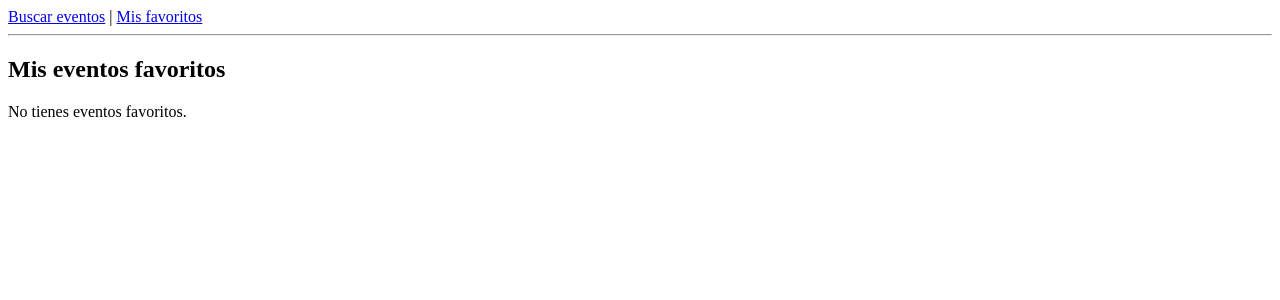
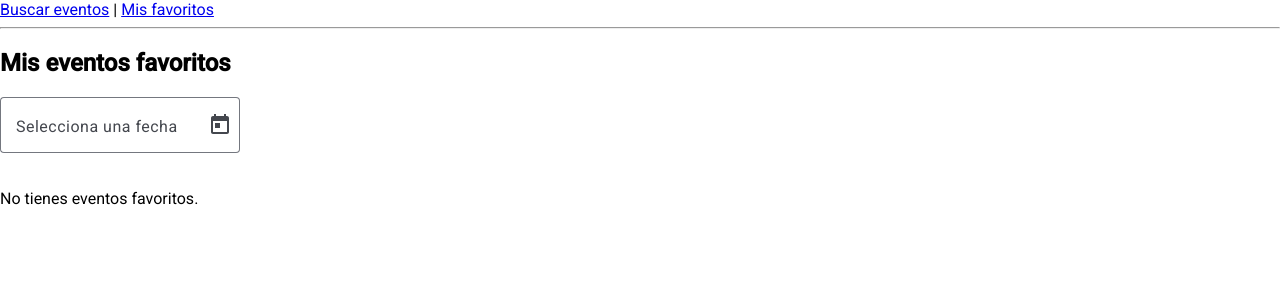
Before and after one commit to davidreyesga/sports-events-app, an Angular app: page /favorites in a window 1280 px wide. Shown: the top 300 px of the page. Built offline with nearby package versions, Linux system fonts and the light colour scheme.

Commit message:
first calendar layout

```diff
--- a/angular.json
+++ b/angular.json
@@ -27,6 +27,7 @@
               }
             ],
             "styles": [
+              "@angular/material/prebuilt-themes/azure-blue.css",
               "src/styles.css"
             ],
             "scripts": [],
@@ -90,6 +91,7 @@
               }
             ],
             "styles": [
+              "@angular/material/prebuilt-themes/azure-blue.css",
               "src/styles.css"
             ],
             "scripts": []
--- a/package.json
+++ b/package.json
@@ -12,10 +12,12 @@
   "private": true,
   "dependencies": {
     "@angular/animations": "^19.0.0",
+    "@angular/cdk": "^19.1.1",
     "@angular/common": "^19.0.0",
     "@angular/compiler": "^19.0.0",
     "@angular/core": "^19.0.0",
     "@angular/forms": "^19.0.0",
+    "@angular/material": "^19.1.1",
     "@angular/platform-browser": "^19.0.0",
     "@angular/platform-browser-dynamic": "^19.0.0",
     "@angular/platform-server": "^19.0.0",
--- a/src/app/favorites/favorites.component.html
+++ b/src/app/favorites/favorites.component.html
@@ -1,6 +1,16 @@
 <!-- src/app/favorites/favorites.component.html -->
+
 <div>
   <h2>Mis eventos favoritos</h2>
+
+  <!-- Paso 3: Agregar un datepicker sencillo -->
+  <mat-form-field appearance="outline">
+    <mat-label>Selecciona una fecha</mat-label>
+    <input matInput [matDatepicker]="picker" placeholder="Ej. 10/10/2025" />
+    <mat-datepicker-toggle matSuffix [for]="picker"></mat-datepicker-toggle>
+    <mat-datepicker #picker></mat-datepicker>
+  </mat-form-field>
+
   <div *ngIf="favoriteEvents.length > 0; else noFavs">
     <ul>
       <li *ngFor="let event of favoriteEvents">
@@ -8,7 +18,6 @@
         <span>Ubicación: {{ event.place?.cityName }}, {{ event.place?.stateProvinceCode }}</span><br />
         <span>Fecha: {{ event.activityStartDate }}</span><br />
 
-          <!-- Botón para quitar de favoritos -->
         <button (click)="removeFromFavorites(event.assetGuid)">
           Quitar de favoritos
         </button>
--- a/src/index.html
+++ b/src/index.html
@@ -6,8 +6,10 @@
   <base href="/">
   <meta name="viewport" content="width=device-width, initial-scale=1">
   <link rel="icon" type="image/x-icon" href="favicon.ico">
+  <link href="https://fonts.googleapis.com/css2?family=Roboto:wght@300;400;500&display=swap" rel="stylesheet">
+  <link href="https://fonts.googleapis.com/icon?family=Material+Icons" rel="stylesheet">
 </head>
-<body>
+<body class="mat-typography">
   <app-root></app-root>
 </body>
 </html>
--- a/src/main.ts
+++ b/src/main.ts
@@ -2,14 +2,15 @@ import { bootstrapApplication } from '@angular/platform-browser';
 import { importProvidersFrom } from '@angular/core';
 import { provideRouter } from '@angular/router';
 import { HttpClientModule } from '@angular/common/http';
-import { AppComponent } from './app/app.component'; // Tu componente raíz con <router-outlet> (opcional)
-import { routes } from './routes'; // El array de rutas que creaste en src/routes.ts
+import { provideAnimations } from '@angular/platform-browser/animations';
+
+import { AppComponent } from './app/app.component';
+import { routes } from './routes';
 
 bootstrapApplication(AppComponent, {
   providers: [
-    // Importamos el HttpClientModule para hacer peticiones HTTP
+    provideRouter(routes),
     importProvidersFrom(HttpClientModule),
-    // Inyectamos las rutas definidas en routes
-    provideRouter(routes),
+    provideAnimations(), // Habilita animaciones
   ],
 }).catch((err) => console.error(err));
--- a/src/styles.css
+++ b/src/styles.css
@@ -1 +1,4 @@
 /* You can add global styles to this file, and also import other style files */
+
+html, body { height: 100%; }
+body { margin: 0; font-family: Roboto, "Helvetica Neue", sans-serif; }
```
Also changed, not shown: src/app/favorites/favorites.component.ts (+14 -1 lines), 1 other file (tests, documents, lock files or other folders). Lines whose indentation alone changed are shown as unchanged.
